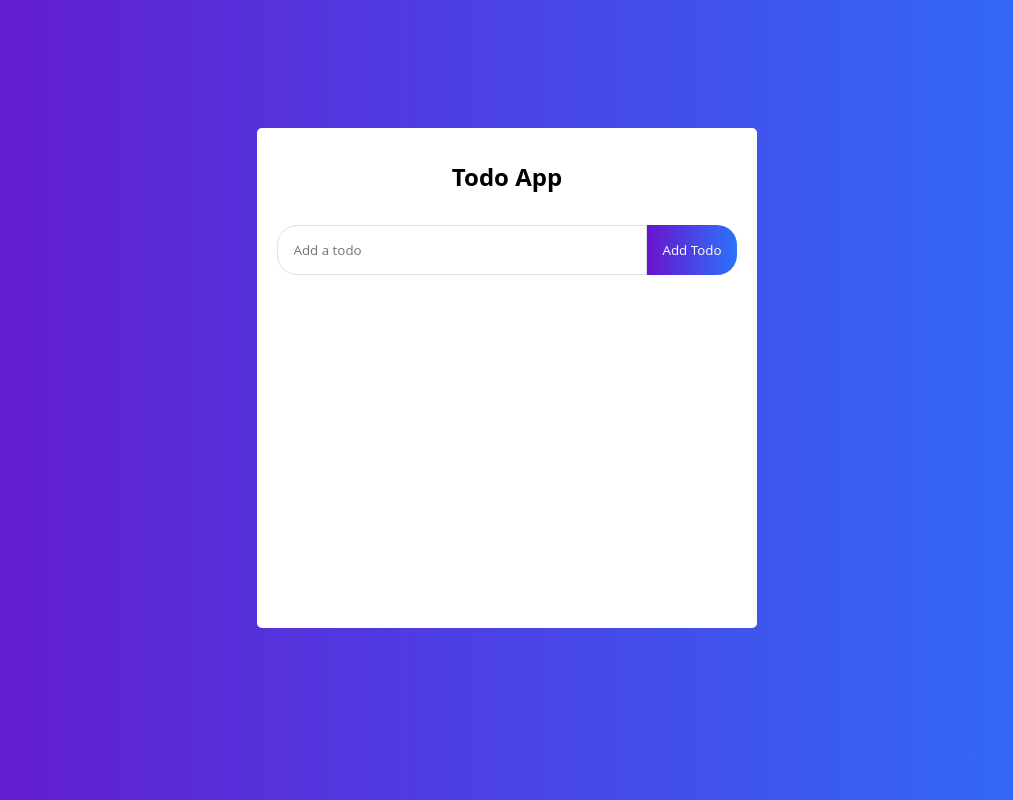
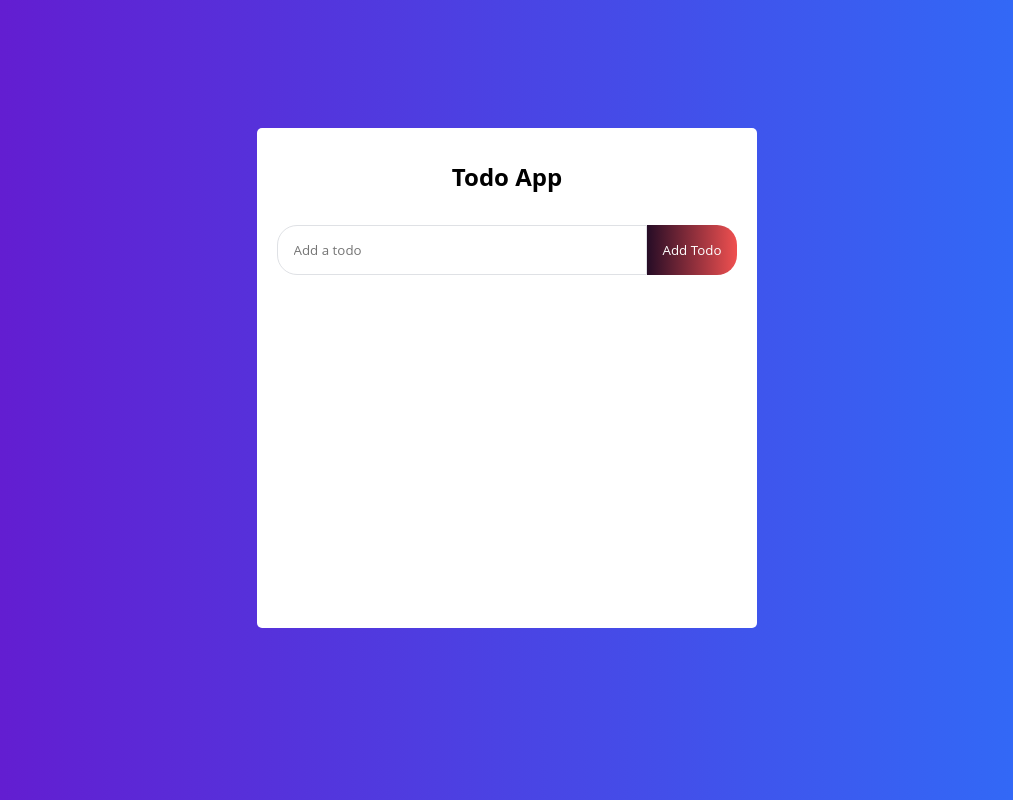
Before and after one commit to ahilynd/todoapp, a React (Create React App) app: page / in a window 1280 px wide. Shown: the whole page, without its empty margins (133-1146 px from the left). Built offline with nearby package versions, Linux system fonts and the light colour scheme.

Commit message:
changing color of todo button (css)

```diff
--- a/src/App.css
+++ b/src/App.css
@@ -44,8 +44,8 @@ h1 {
   outline: none;
   background: linear-gradient(
     90deg,
-    rgba(105, 20, 204, 1) 0%,
-    rgba(44, 114, 251, 1) 100%
+    rgba(38, 12, 38) 0%,
+    rgba(240, 80, 80) 100%
   );
   color: #fff;
   text-transform: capitalize;
@@ -70,7 +70,7 @@ h1 {
     rgba(20, 159, 255, 1) 0%,
     rgba(17, 122, 255, 1) 100%
   );
-  padding: 16px 22px;
+  padding: 16px 500px;
 }
 
 .todo-container {
```
